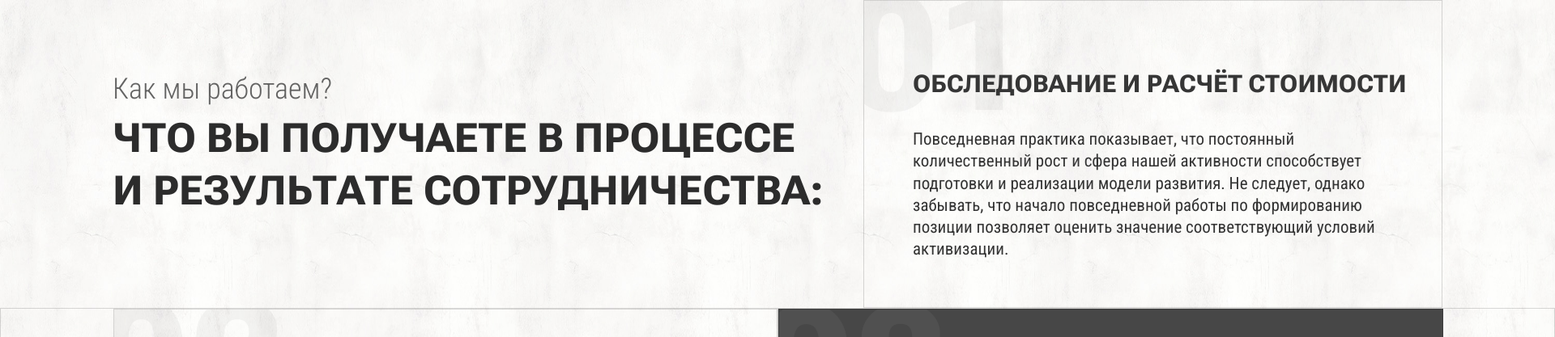
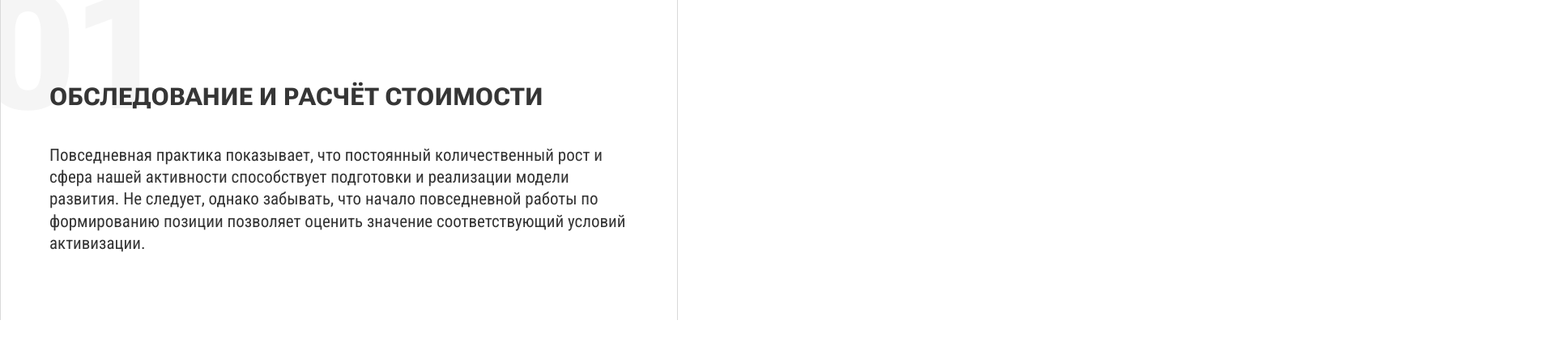
Before and after one commit to kellymustdie/second, a plain HTML site: page index.html in a window 1280 px wide. Shown: the top 417 px of the page at 81% size, 1920 px wide, since content can reach past the window. Drawn offline with Linux system fonts and the light colour scheme; grey boxes are pictures that could not be loaded.

Commit message:
example box

```diff
--- a/css/style.css
+++ b/css/style.css
@@ -1,4 +1,4 @@
-
+/*
 * {
     margin: 0;
     padding: 0;
@@ -278,4 +278,81 @@ body {
     line-height: 1.2999999637;
     color: #f1f1f1;
     font-family: Roboto Condensed;
+} */
+
+body {
+  margin: 0;
+  padding: 0;
+  font-family: "Roboto Flex", Arial, Helvetica, sans-serif;
 }
+
+.container {
+  display: flex;
+  justify-content: space-between;
+}
+
+.preview {
+  font-size: 36px;
+  font-weight: 300;
+  line-height: 47px;
+  letter-spacing: 0.03em;
+  text-align: left;
+}
+
+.preview__text {
+  font-family: "Roboto Condensed", Arial, Helvetica, sans-serif;
+  font-size: 36px;
+  font-weight: 300;
+  line-height: 47px;
+  letter-spacing: 0.03em;
+  box-shadow: 0px 0px 50px 0px #ffffffb2;
+  color: #222222b2;
+}
+
+.preview__title {
+  font-size: 50px;
+  font-weight: 800;
+  line-height: 65px;
+  letter-spacing: 0.03em;
+  color: #2d2d2d;
+}
+
+.box {
+  padding: 60px;
+  border-left: 1px solid #00000026;
+  border-right: 1px solid #00000026;
+  position: relative;
+  max-width: 715px;
+  overflow: hidden;
+}
+
+.box__number {
+  width: 216px;
+  height: 260px;
+  position: absolute;
+  left: -23px;
+  bottom: 0;
+  font-size: 200px;
+  font-weight: 800;
+  line-height: 1.3;
+  text-transform: uppercase;
+  color: rgba(0, 0, 0, 0.0399999991);
+  white-space: nowrap;
+}
+
+.box__title {
+  font-size: 30px;
+  font-weight: 800;
+  line-height: 1.3;
+  text-transform: uppercase;
+  color: #363636;
+  white-space: nowrap;
+}
+
+.box__text {
+  font-size: 21px;
+  font-weight: 400;
+  line-height: 1.2999999637;
+  color: #343434;
+  font-family: "Roboto Condensed", Arial, Helvetica, sans-serif;
+}
--- a/index.html
+++ b/index.html
@@ -1,16 +1,19 @@
 <!DOCTYPE html>
 <html lang="ru">
-<head>
-    <meta charset="UTF-8">
-    <meta name="viewport" content="width=device-width, initial-scale=1.0">
+  <head>
+    <meta charset="UTF-8" />
+    <meta name="viewport" content="width=device-width, initial-scale=1.0" />
     <title>Document</title>
-    <link rel="preconnect" href="https://fonts.googleapis.com">
-    <link rel="preconnect" href="https://fonts.gstatic.com" crossorigin>
-    <link href="https://fonts.googleapis.com/css2?family=Roboto+Condensed:ital,wght@0,100..900;1,100..900&family=Roboto+Flex:opsz,wght@8..144,100..1000&display=swap" rel="stylesheet">
-    <link rel="stylesheet" href="/css/style.css">
-</head>
-<body>
-    <div class="container">
+    <link rel="preconnect" href="https://fonts.googleapis.com" />
+    <link rel="preconnect" href="https://fonts.gstatic.com" crossorigin />
+    <link
+      href="https://fonts.googleapis.com/css2?family=Roboto+Condensed:ital,wght@0,100..900;1,100..900&family=Roboto+Flex:opsz,wght@8..144,100..1000&display=swap"
+      rel="stylesheet"
+    />
+    <link rel="stylesheet" href="/css/style.css" />
+  </head>
+  <body>
+    <!-- <div class="container">
         <div class="content">
             <div class="box">
                 <p class="work">
@@ -73,6 +76,20 @@
         </div>
 
 
+    </div> -->
+
+    <div class="container">
+      <div class="box box1">
+        <p class="box__number">01</p>
+        <h4 class="box__title">Обследование и расчёт стоимости</h4>
+        <p class="box__text">
+          Повседневная практика показывает, что постоянный количественный рост и
+          сфера нашей активности способствует подготовки и реализации модели
+          развития. Не следует, однако забывать, что начало повседневной работы
+          по формированию позиции позволяет оценить значение соответствующий
+          условий активизации.
+        </p>
+      </div>
     </div>
-</body>
+  </body>
 </html>
```
